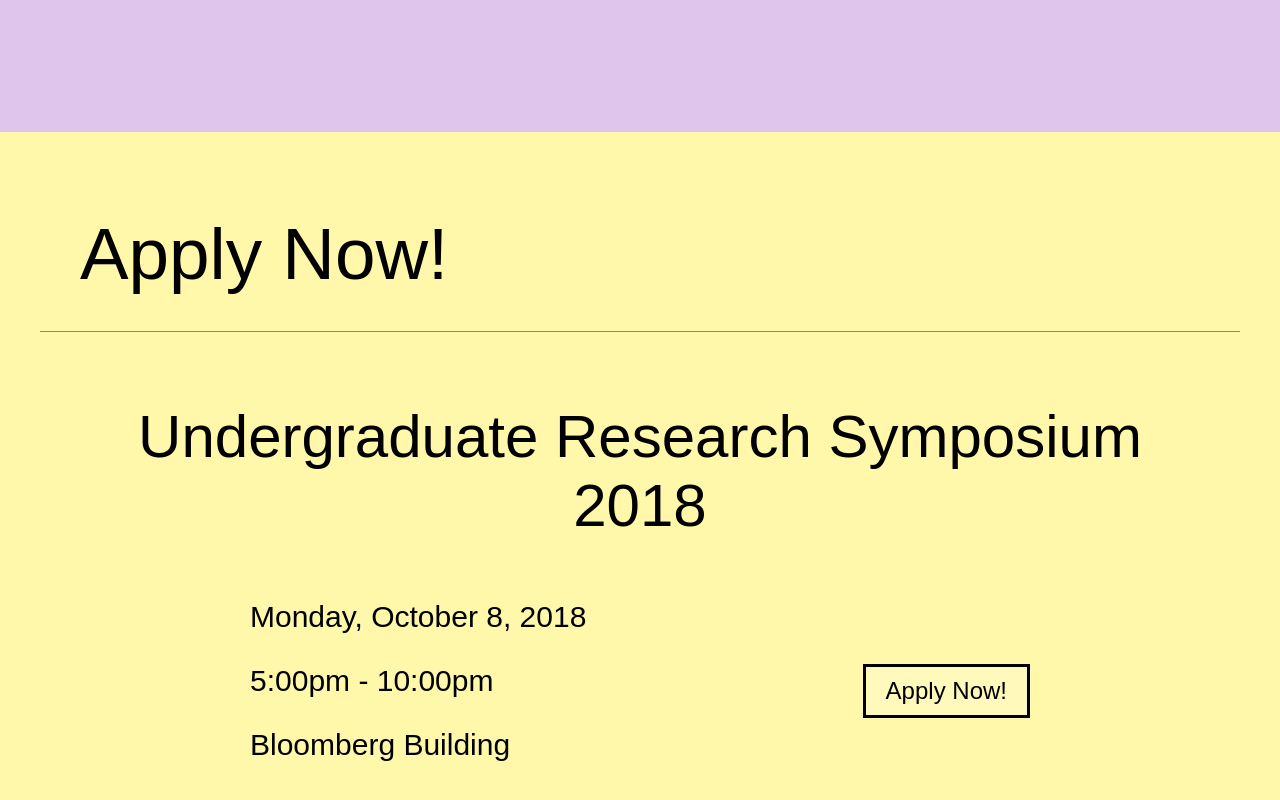
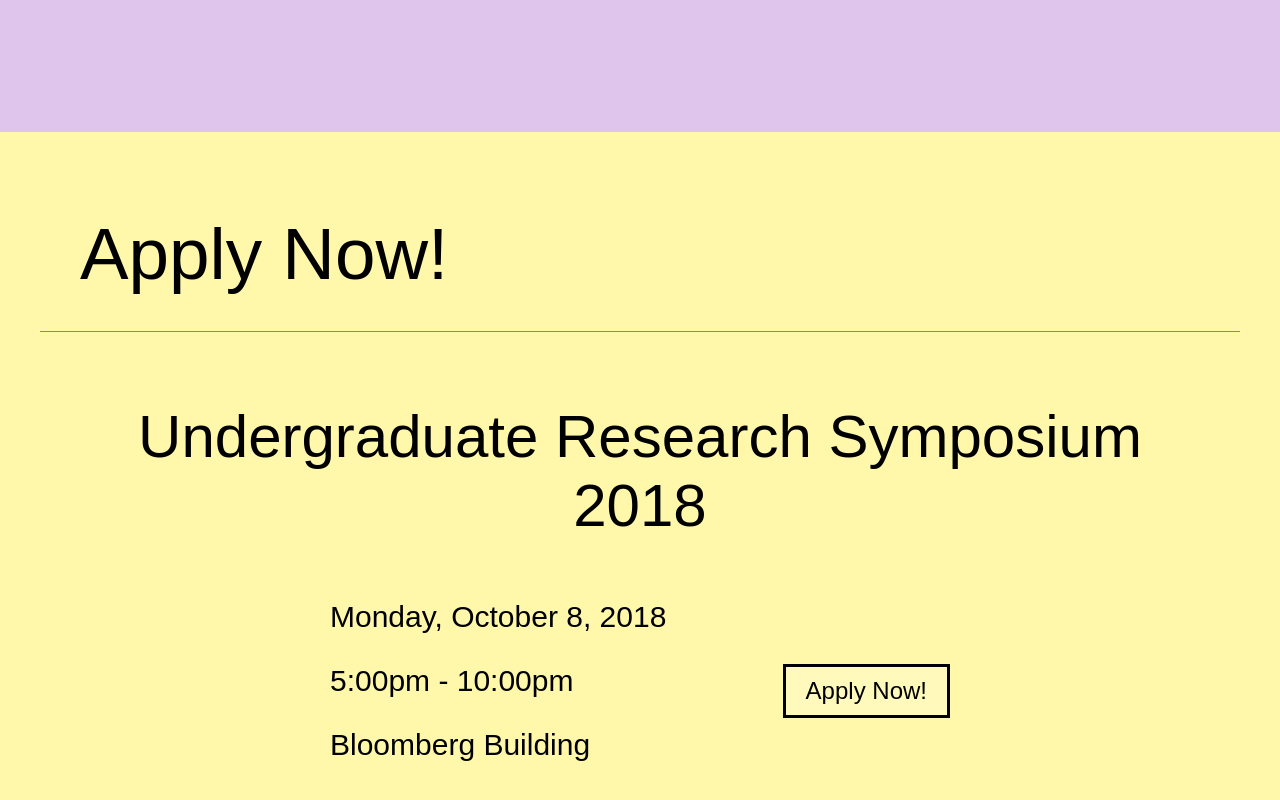
Before and after one commit to kpeng7/urs2018, a plain HTML site: page index.html in a window 1280 px wide. Shown: the part 4168-4968 px from the top of the page. Drawn offline with nearby package versions, Linux system fonts and the light colour scheme; a web font is replaced by a local one.

Commit message:
Fixing margins for apply now page

```diff
--- a/style.css
+++ b/style.css
@@ -599,7 +599,7 @@ h2 {
 
 .applyDescription {
   font-size: 30px;
-  margin-left: 160px;
+  margin-left: 240px;
 }
 
 #applyNow {
@@ -607,7 +607,7 @@ h2 {
   padding: 10px;
   padding-left: 20px;
   padding-right: 20px;
-  margin-right: 160px;
+  margin-right: 240px;
   background: rgba(255, 255, 255, 0.2);
   color: black;
   border: 3px solid black;
```
